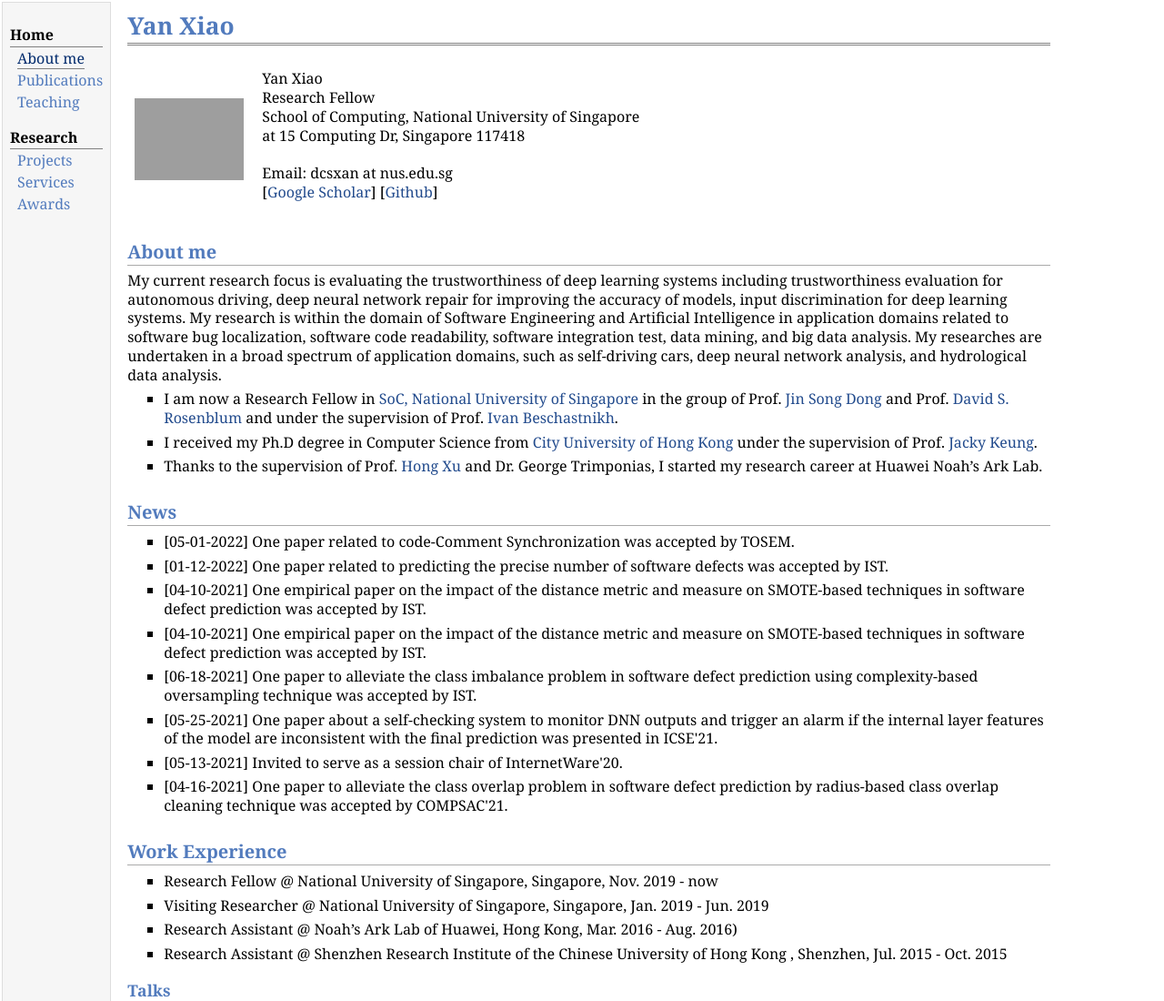
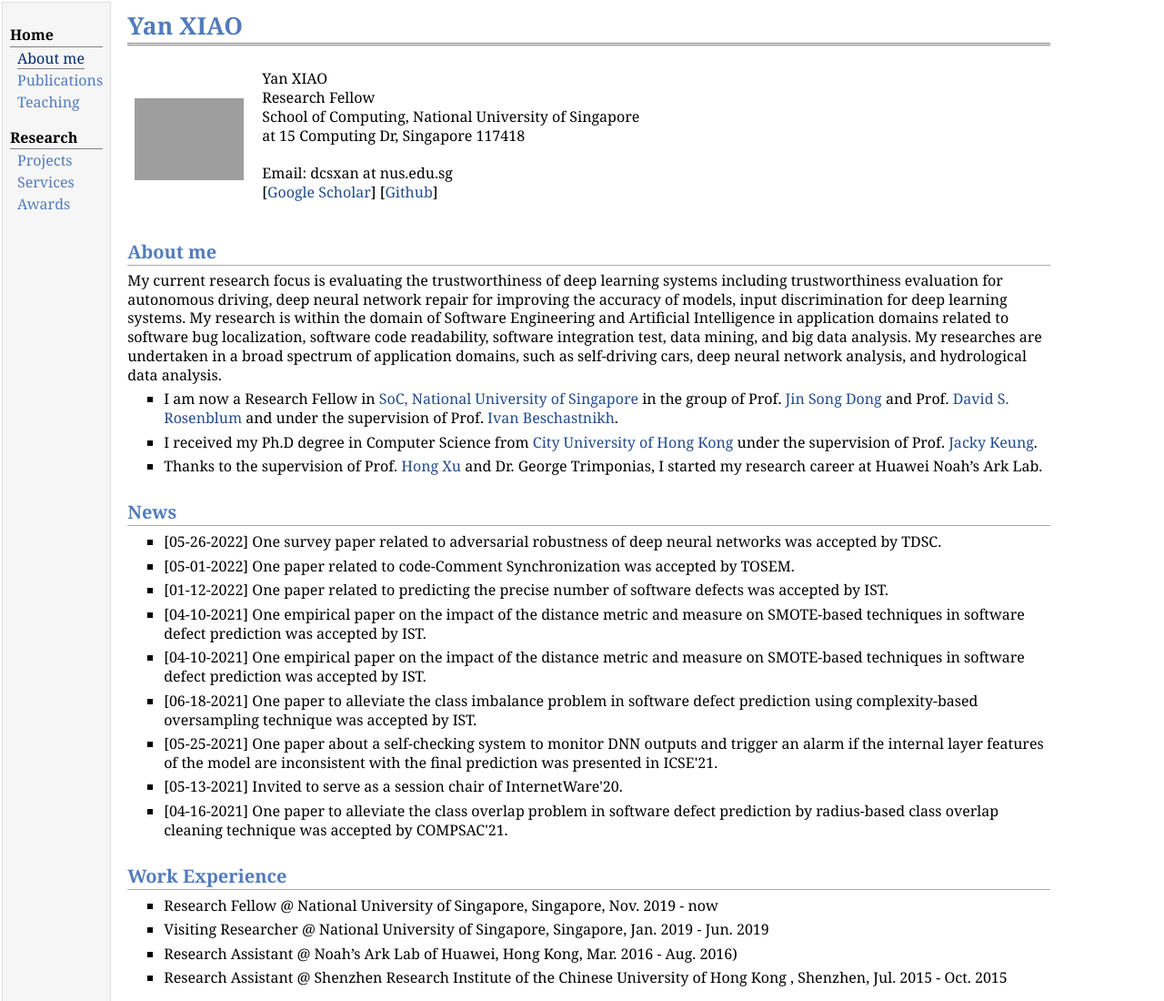
Before and after one commit to yanxiao6/yanxiao6.github.io, a plain HTML site: page index.html in a window 1280 px wide. Shown: the top 1100 px of the page at 91% size. Drawn offline with Linux system fonts and the light colour scheme; grey boxes are pictures that could not be loaded.

Commit message:
Update pdf

```diff
--- a/index.html
+++ b/index.html
@@ -33,11 +33,11 @@
 </td>
 <td id="layout-content">
 <div id="toptitle">
-<h1>Yan Xiao</h1>
+<h1>Yan XIAO</h1>
 </div>
 <table class="imgtable"><tr><td>
 <img src="imgs/bio.jpg" alt="alt text" width="120px" />&nbsp;</td>
-<td align="left"><p>Yan Xiao <br />
+<td align="left"><p>Yan XIAO <br />
 Research Fellow <br />
 School of Computing, National University of Singapore <br />
     at 15 Computing Dr, Singapore 117418<br />
@@ -61,6 +61,8 @@ Email: dcsxan at nus.edu.sg <br />
 
     <h2>News</h2>
 <ul>
+    <li><p>[05-26-2022] One survey paper related to adversarial robustness of deep neural networks was accepted by TDSC.</p>
+</li>
     <li><p>[05-01-2022] One paper related to code-Comment Synchronization was accepted by TOSEM.</p>
 </li>
     <li><p>[01-12-2022] One paper related to predicting the precise number of software defects was accepted by IST.</p>
```
Also changed, not shown: publications.html (+4 -0 lines), teach.html (+2 -2 lines), 1 other file.
